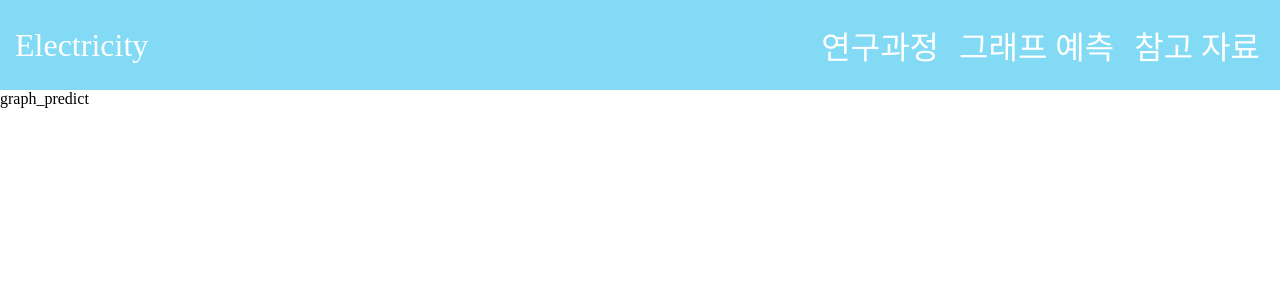
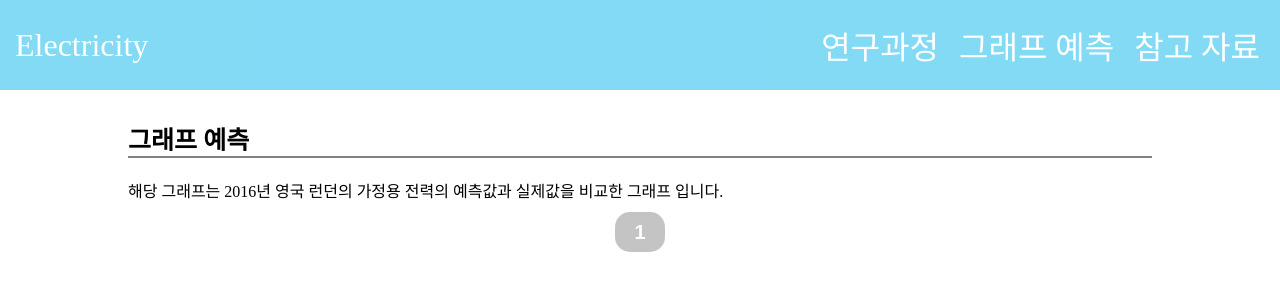
Before and after one commit to kangdokyoung/react-Electricity, a React (Create React App) app in the folder electric/: page /graph_predict in a window 1280 px wide. Shown: the top 300 px of the page. Built offline with nearby package versions, Linux system fonts and the light colour scheme.

Commit message:
그래프 작업중

```diff
--- a/electric/package.json
+++ b/electric/package.json
@@ -9,6 +9,7 @@
     "aos": "^2.3.4",
     "react": "^18.2.0",
     "react-dom": "^18.2.0",
+    "react-google-charts": "^4.0.0",
     "react-router-dom": "^6.4.1",
     "react-scripts": "5.0.1",
     "recoil": "^0.7.5",
--- a/electric/src/component/graph/GraphPredict.jsx
+++ b/electric/src/component/graph/GraphPredict.jsx
@@ -2,14 +2,72 @@ import React from "react";
 import styled from "styled-components";
 
 const Scontainor = styled.div`
+    display:flex;
+    flex-direction:column;
+    align-items:center;
+    margin-top:30px;
+`
 
+const Smain = styled.div`
+    width:80%;
+`
+
+const Stitle = styled.div`
+    text-align:left;
+    border-bottom: 2px solid grey;
+    font-weight: bold;
+    font-size:25px;
+    margin-bottom: 20px;
+`
+
+const Sselect = styled.div`
+
+`
+
+const Ssel_month = styled.select`
+    margin-top: 10px;
+    width: 50px;
+    height: 40px;
+    text-align: center;
+    background-color: #C4C4C4;
+    border: none;
+    border-radius: 15px;
+    appearance: none;
+    font-weight: bold;
+    font-size: 20px;
+    color: white;
+    :hover{
+        background-color:lightgrey;
+        cursor:pointer;
+    }
 `
 const GraphPredict = ()=>{
 
     return(
         <>
         <Scontainor>
-            graph_predict
+            <Smain>
+                <Stitle>
+                    그래프 예측
+                </Stitle>
+                해당 그래프는 2016년 영국 런던의 가정용 전력의 예측값과 실제값을 비교한 그래프 입니다.
+            </Smain>
+                <Sselect>
+                    <Ssel_month type="number">
+                        <option value="1">1</option>
+                        <option value="2">2</option>
+                        <option value="3">3</option>
+                        <option value="4">4</option>
+                        <option value="5">5</option>
+                        <option value="6">6</option>
+                        <option value="7">7</option>
+                        <option value="8">8</option>
+                        <option value="9">9</option>
+                        <option value="10">10</option>
+                        <option value="11">11</option>
+                        <option value="12">12</option>
+                    </Ssel_month>
+                </Sselect>
         </Scontainor>
         </>
     )
```
Also changed, not shown: 1 other file (tests, documents, lock files or other folders).
